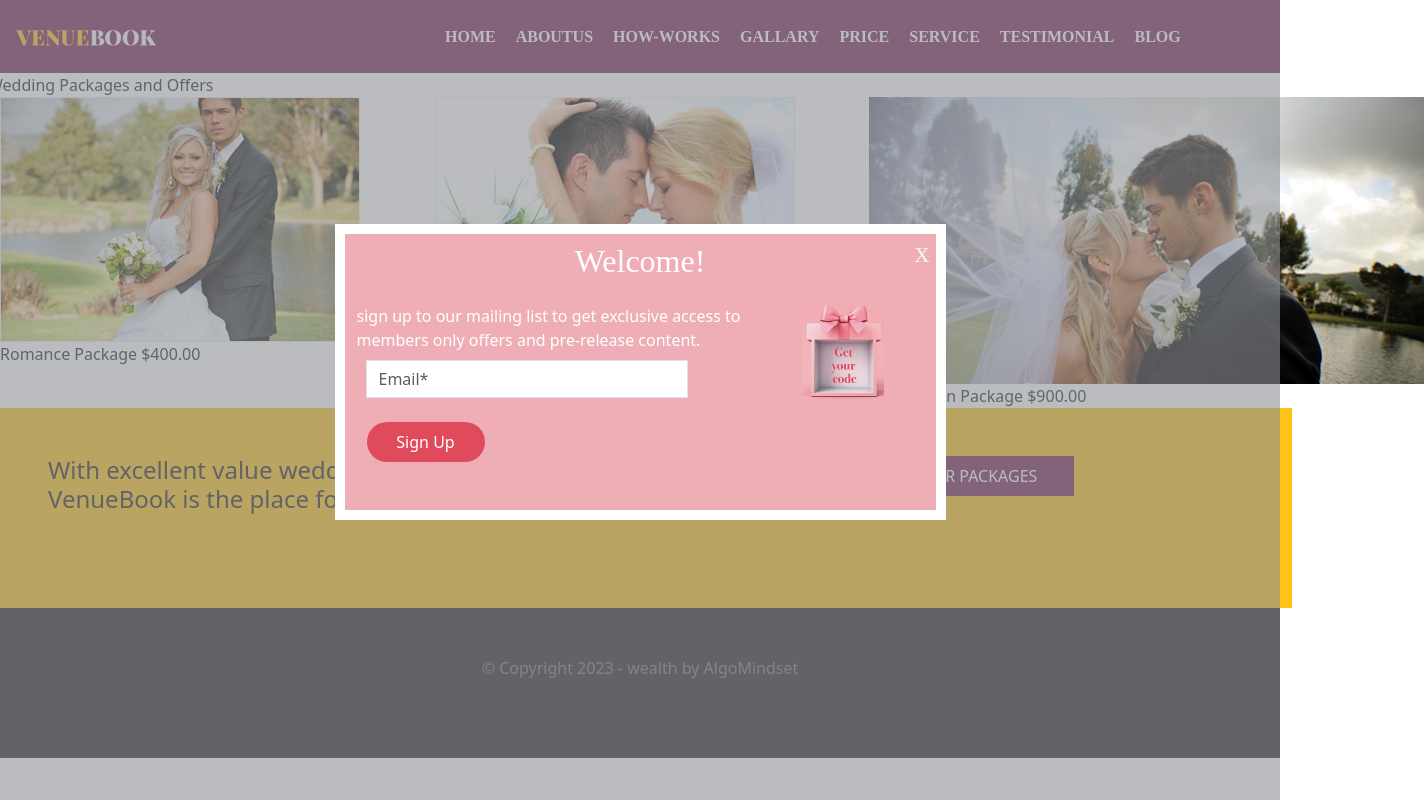
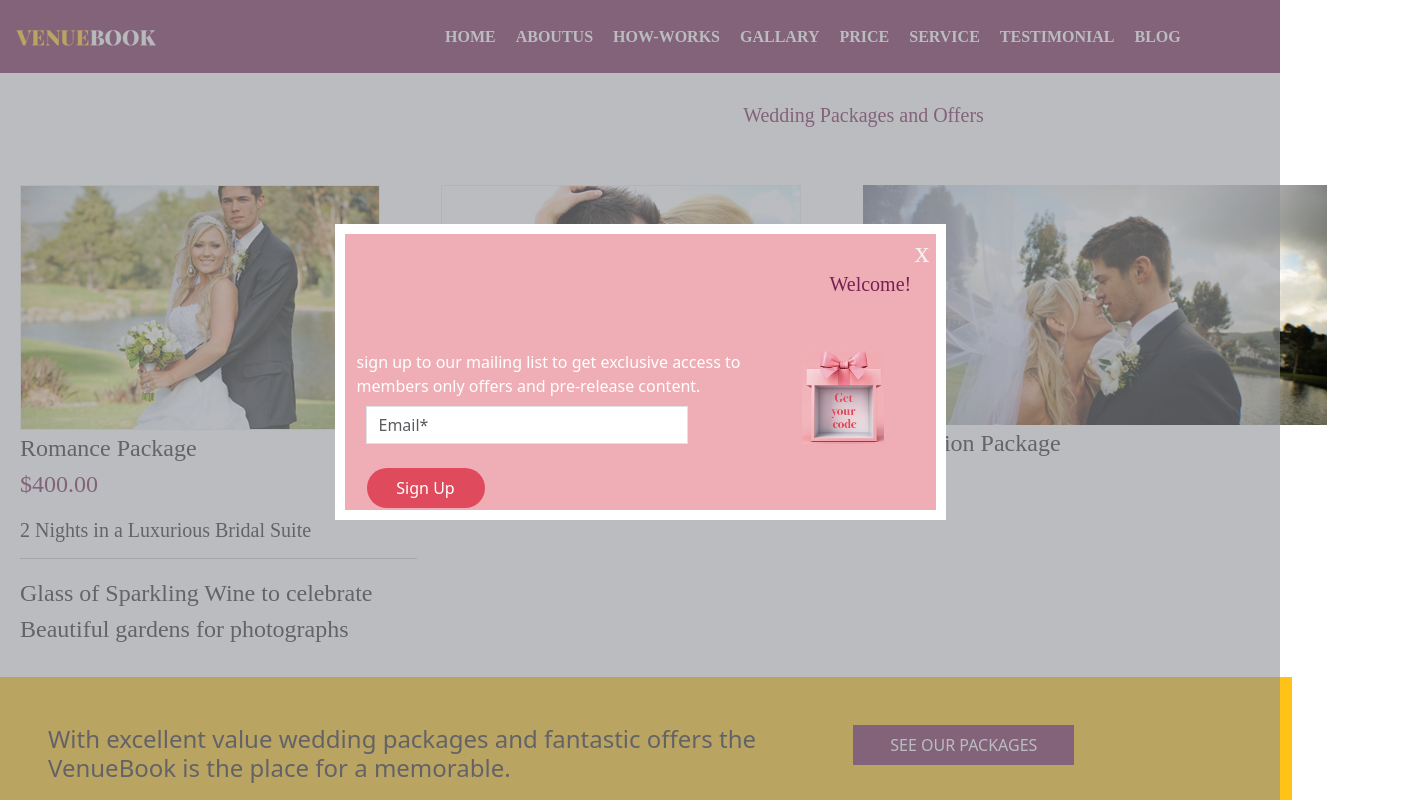
Before and after one commit to kavitaui/new-portfolio, a React (Create React App) app: page /price in a window 1280 px wide. Shown: the top 800 px of the page, 1424 px wide, since content can reach past the window. Built offline with nearby package versions, Linux system fonts and the light colour scheme.

Commit message:
complition the project

```diff
--- /dev/null
+++ b/src/Asset/MyContext.js
@@ -0,0 +1,3 @@
+import {createContext} from "react";
+const MyContext = createContext();
+export default MyContext;
--- a/src/Componants/HeaderFolder/Price.js
+++ b/src/Componants/HeaderFolder/Price.js
@@ -4,21 +4,27 @@ import pricing3 from "../../Asset/images/service-11.jpg";
 export default function Price() {
     return (
         <div className="col-12">
-            <div className="row">Wedding Packages and Offers
+            <div className="row "><div><h2>Wedding Packages and Offers</h2></div>
 
             </div>
-            <div className="row">
+            <div className="row picture">
                 <div className="col-4">
                     <img src ={pricing1} alt =""/>
                     Romance Package
-                    $400.00
+                   <p> $400.00</p>
+               <h5>2 Nights in a Luxurious Bridal Suite</h5>
+          <hr/>
+
+             Glass of Sparkling Wine to celebrate
+               Beautiful gardens for photographs
+
                 </div>
                 <div className="col-4"> <img src ={pricing2} alt =""/>
                 Dream Package
-                $700.00
+                <p>$700.00</p>
                 </div>
-                <div className="col-4"> <img src ={pricing3} alt =""/>Celebration Package
-                $900.00</div>
+                <div className="col-4"> <img src ={pricing3} alt ="" height ="240"/>Celebration Package
+                <p >$900.00</p></div>
             </div>
             </div>
     )
--- a/src/index.css
+++ b/src/index.css
@@ -380,3 +380,21 @@ h2{
   color:#272426;
   font-family: Playfair Display;
 }
+ div h2{
+
+  color:#752154;
+  font-size: 20px;
+  margin-left: 447px;
+  padding: 30px;
+}
+.picture{
+  padding:20px;
+  font-family: 'Playfair Display', serif;
+    margin-bottom: 10px;
+    margin-top: 0;
+    font-size: 24px;
+    color: #272525;
+}
+div.picture p{
+  color: #752154;
+}
```
Also changed, not shown: src/Asset/content.json (+9 -0 lines).
